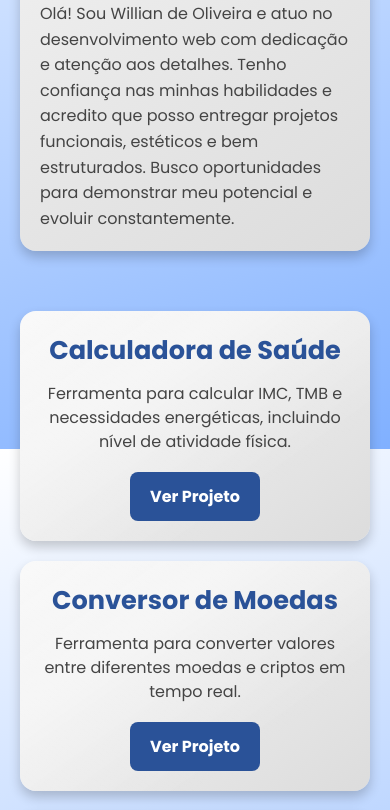
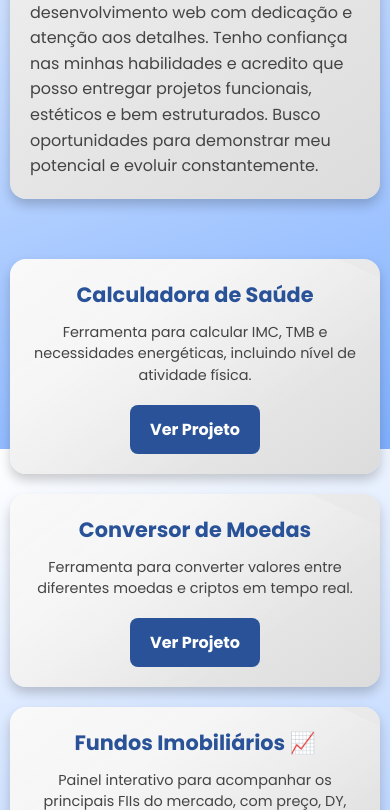
Before and after one commit to willian093-pixel/Portf-lio, a plain HTML site: page index.html in a window 390 px wide. Shown: the part 395-1205 px from the top of the page. Drawn offline with Linux system fonts and the light colour scheme.

Commit message:
Atualiza layout responsivo para mobile

```diff
--- a/index.html
+++ b/index.html
@@ -253,11 +253,12 @@
       background: #2e4a7c;
     }
 
-/* Ajustes para telas pequenas */
+    /* ===== RESPONSIVIDADE MOBILE ===== */
     @media (max-width: 768px) {
       .projetos {
         flex-direction: column;
         gap: 20px;
+        max-width: 100%;
       }
 
       .card {
@@ -275,6 +276,30 @@
 
       .sobre, .contato {
         padding: 20px;
+        max-width: 100%;
+      }
+    }
+
+    /* ===== CELULARES PEQUENOS ===== */
+    @media (max-width: 480px) {
+      body {
+        padding: 10px;
+      }
+
+      header h1 {
+        font-size: 1.6rem;
+      }
+
+      header p {
+        font-size: 0.9rem;
+      }
+
+      .card h2 {
+        font-size: 1.3rem;
+      }
+
+      .card p {
+        font-size: 0.9rem;
       }
     }
 
```
Lines whose indentation alone changed are shown as unchanged.
